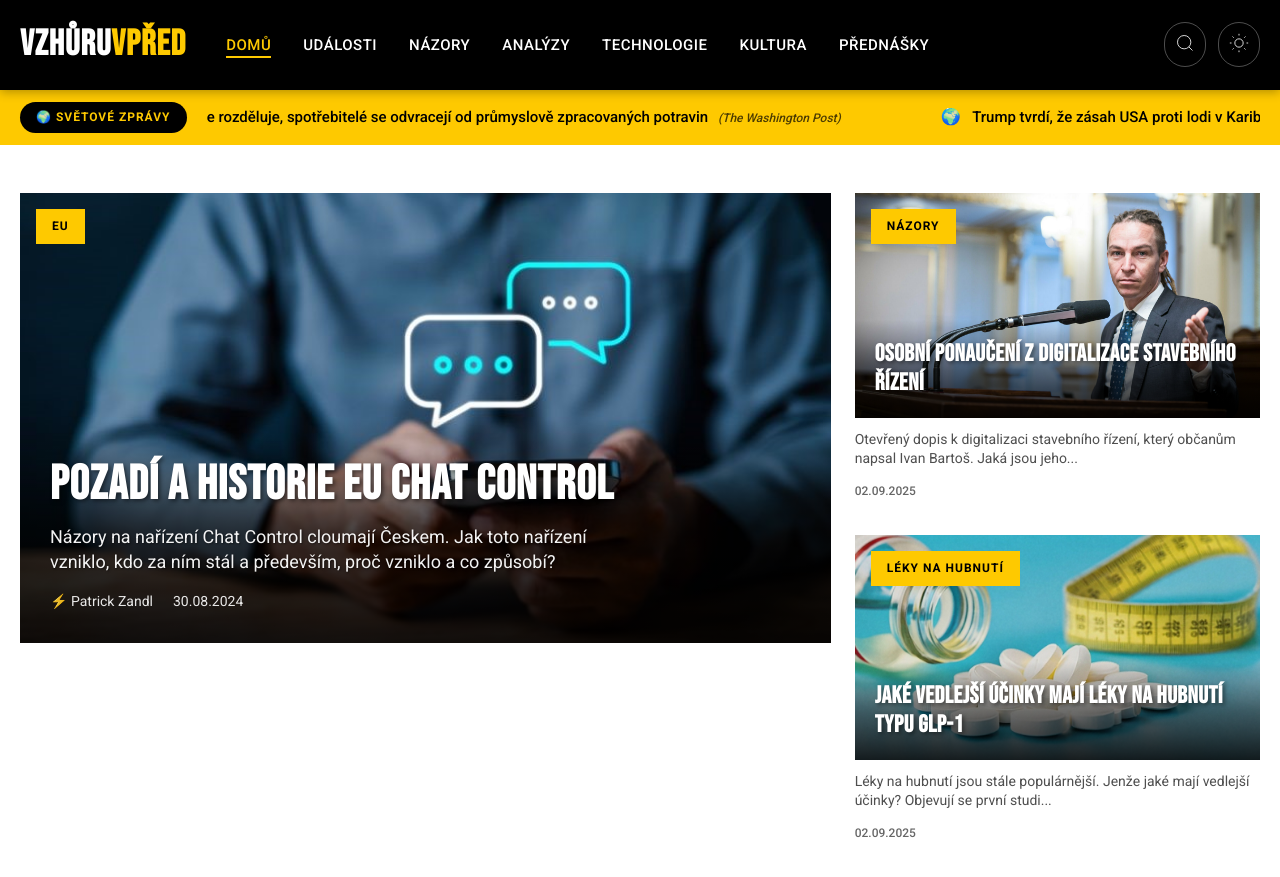
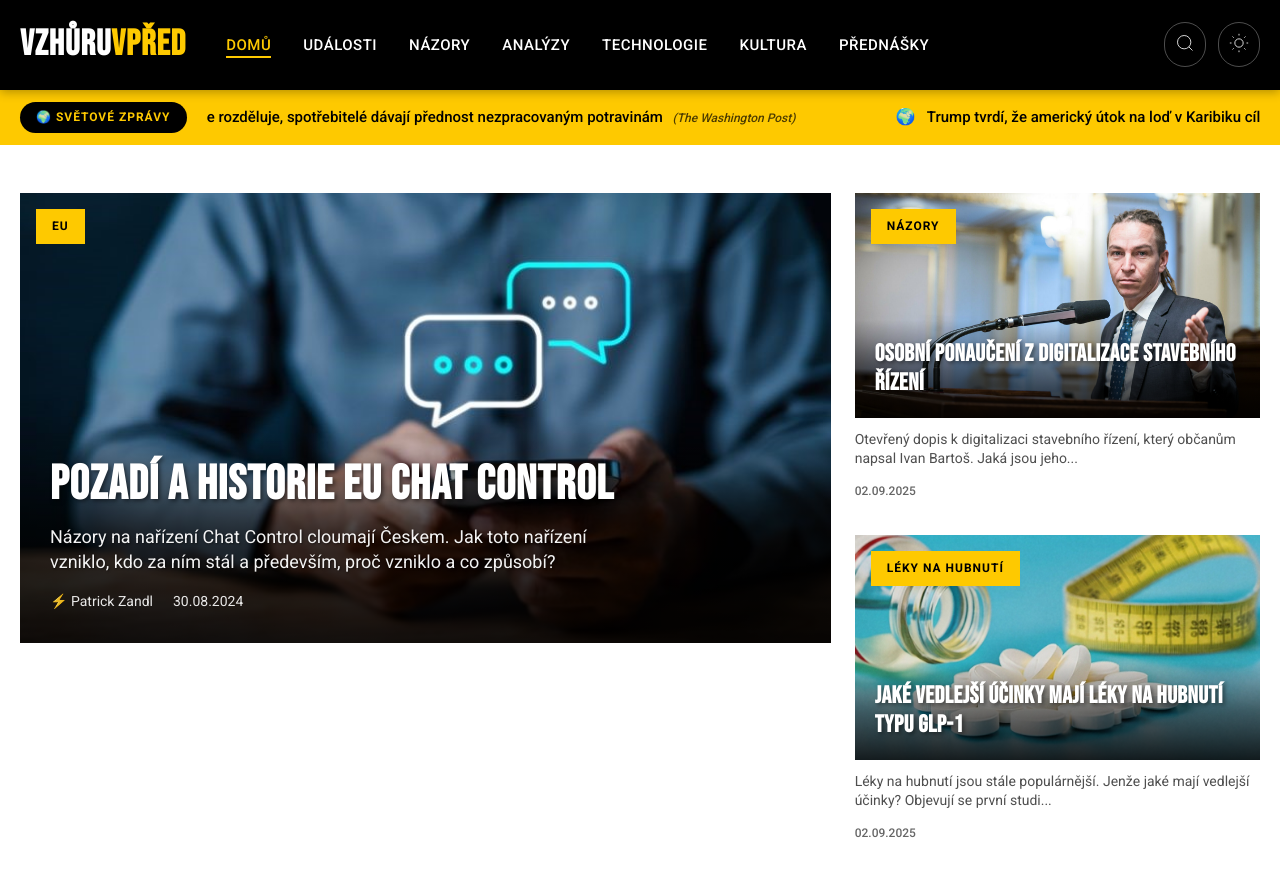
Before and after one commit to tangero/vzhuruvpred, a Jekyll site: the page built from index.html, in a window 1280 px wide and 900 px high. Shown: the top 877 px of the window. Built offline with Jekyll 4.4.1, drawn with Linux system fonts in a browser that asks for light colours; part of the change alters nothing that is shown.

Commit message:
Update world news 2025-09-03 22:18

```diff
--- a/_data/world_news.json
+++ b/_data/world_news.json
@@ -1,21 +1,21 @@
 {
-  "last_updated": "2025-09-03T21:15:41",
+  "last_updated": "2025-09-03T22:15:37",
   "articles": [
     {
       "flag": "🇺🇸",
       "country": "us",
-      "title": "Kraft Heinz se rozděluje, spotřebitelé se odvracejí od průmyslově zpracovaných potravin",
+      "title": "Kraft Heinz se rozděluje, spotřebitelé dávají přednost nezpracovaným potravinám",
       "original_title": "Kraft Heinz splitting up as consumers veer away from processed foods - The Washington Post",
       "url": "https://www.washingtonpost.com/business/2025/09/02/kraft-heinz-split-processed-foods/",
       "urlToImage": "https://www.washingtonpost.com/wp-apps/imrs.php?src=https://arc-anglerfish-washpost-prod-washpost.s3.amazonaws.com/public/AHGBKI2PENX3FAFA2A7NH7CH6Y_size-normalized.jpg&w=1440",
       "source": "The Washington Post",
       "publishedAt": "2025-09-02T22:27:15Z",
-      "description": "Velké značky se přizpůsobují trendu „small“ – zmenšují se, aby zvýšily flexibilitu a soustředily se na klíčové produkty, a uspokojily tak preference generací Z a mileniálů."
+      "description": "Velké značky se přiklánějí k „malému“ – zmenšují se, aby zvýšily flexibilitu a soustředily se na klíčové produkty, a uspokojily tak preference generací Z a mileniálů."
     },
     {
       "flag": "🌍",
       "country": "global",
-      "title": "Trump tvrdí, že zásah USA proti lodi v Karibiku cílil na venezuelský gang Tren de Aragua a zabil 11 lidí",
+      "title": "Trump tvrdí, že americký útok na loď v Karibiku cílil na venezuelský gang Tren de Aragua a zabil 11 lidí",
       "original_title": "Trump says US strike on vessel in Caribbean targeted Venezuela's Tren de Aragua gang, killed 11 - AP News",
       "url": "https://apnews.com/article/venezuela-strike-rubio-trump-0f901b2a30ee20e314bcab1385ffb0c0",
       "urlToImage": "https://dims.apnews.com/dims4/default/fa79f69/2147483647/strip/true/crop/6798x3824+0+354/resize/1440x810!/quality/90/?url=https%3A%2F%2Fassets.apnews.com%2F5a%2F87%2F4a129e234d4750501bfa844b2e27%2F1df436e3b45a41a5a1b670ae64df16f7",
@@ -37,7 +37,7 @@
     {
       "flag": "🌍",
       "country": "global",
-      "title": "Akcie Alphabetu po rozhodnutí soudu v kauze monopolu poskočily - Barron's",
+      "title": "Akcie Alphabetu po rozhodnutí soudce o nápravě v případě monopolu posílily - Barron's",
       "original_title": "Alphabet Stock Jumps After Judge Files Remedy Decisions For Monopoly Case - Barron's",
       "url": "https://www.barrons.com/articles/google-ruling-alphabet-stock-apple-e82117fa",
       "urlToImage": null,
@@ -48,35 +48,35 @@
     {
       "flag": "🌍",
       "country": "global",
-      "title": "Ashley Hinson zahajuje kampaň za senátní křeslo v Iowě",
+      "title": "Ashley Hinson zahajuje kampaň do Senátu v Iowě",
       "original_title": "Ashley Hinson launches Iowa Senate bid - Politico",
       "url": "https://www.politico.com/live-updates/2025/09/02/congress/ashley-hinson-launches-senate-bid-00540458",
       "urlToImage": "https://www.politico.com/dims4/default/8d9d3e4/2147483647/resize/1200x/quality/90/?url=https%3A%2F%2Fstatic.politico.com%2F14%2F60%2Fee51815e40ea97d481efa2f13670%2Fcongress-12911.jpg",
       "source": "Politico",
       "publishedAt": "2025-09-02T21:45:09Z",
-      "description": "Americký zákonodárce je dlouho považován za možného nástupce senátorky Joni Ernstové."
+      "description": "Republikánský zákonodárce je dlouho považován za možného nástupce senátorky Joni Ernstové."
     },
     {
       "flag": "🌍",
       "country": "global",
-      "title": "Trump oznamuje přesunutí velitelství vesmírných sil z Colorada do Alabamy",
+      "title": "Trump oznamuje přesun velitelství Vesmírných sil z Colorada do Alabamy",
       "original_title": "Trump announces Space Command headquarters moving from Colorado to Alabama - CBS News",
       "url": "https://www.cbsnews.com/live-updates/trump-announce-space-command-headquarters-location/",
       "urlToImage": "https://assets2.cbsnewsstatic.com/hub/i/r/2025/09/02/9dc8044d-17f0-4a4c-bba9-2868135dc811/thumbnail/1200x630/e3b6cfceabe4a84903c638853080da44/gettyimages-2233405771.jpg",
       "source": "CBS News",
       "publishedAt": "2025-09-02T21:40:49Z",
-      "description": "Prezident Trump oznámil tento krok z Oválné pracovny v úterý."
+      "description": "Prezident Trump oznámil tento krok v úterý z Oválné pracovny."
     },
     {
       "flag": "🌍",
       "country": "global",
-      "title": "Ceny iPhone 17 a iPhone 17 Pro odhadnuty před nadcházejícím Apple Eventem",
+      "title": "Ceny iPhonu 17 a iPhone 17 Pro jsou odhadovány před nadcházející akcí Applu",
       "original_title": "iPhone 17 and iPhone 17 Pro Prices Estimated Ahead of Apple Event Next Week - MacRumors",
       "url": "https://www.macrumors.com/2025/09/02/iphone-17-price-estimates/",
       "urlToImage": "https://images.macrumors.com/t/8t-XlHqFHgoUaJnB-MX3yoQnjLc=/2500x/article-new/2025/07/iPhone-17-Pro-Iridescent-Feature-2.jpg",
       "source": "MacRumors",
       "publishedAt": "2025-09-02T20:50:25Z",
-      "description": "Jen týden před očekávaným představením iPhonu 17 od Applu analytik zveřejnil nové odhady cen. Tady jsou J.P...."
+      "description": "Jen týden před očekávaným představením iPhonu 17 od Applu sdílel analytik nové odhady cen. Zde jsou J.P...."
     },
     {
       "flag": "🌍",
@@ -87,29 +87,29 @@
       "urlToImage": "https://www.hollywoodreporter.com/wp-content/uploads/2025/08/UBO_20240926_29648_R3-H-2025.jpg?w=1296&h=730&crop=1",
       "source": "Hollywood Reporter",
       "publishedAt": "2025-09-02T20:15:23Z",
-      "description": "Netflixový thriller z několika úhlů pohledu zachycuje reakci Bílého domu na neznámý raketový útok mířící na velké americké město během děsivých 20 minut do dopadu."
+      "description": "Netflixový thriller zobrazuje z více úhlů pohledu reakci Bílého domu na neobjasněný raketový útok směřující na velké americké město během děsivých 20 minut do dopadu."
     },
     {
       "flag": "🇺🇸",
       "country": "us",
-      "title": "Trump označuje video s hozeným vakem z Bílého domu za ‚falešák vytvořený umělou inteligencí‘",
+      "title": "Trump označil video s hozeným vakem z Bílého domu za ‚uměle vytvořený‘ podvod",
       "original_title": "Trump calls video of bag being thrown from White House an ‘AI-generated’ fake - CNN",
       "url": "https://www.cnn.com/2025/09/02/politics/white-house-black-bag-video-mystery",
       "urlToImage": "https://media.cnn.com/api/v1/images/stellar/prod/ap25245703942069.jpg?c=16x9&q=w_800,c_fill",
       "source": "CNN",
       "publishedAt": "2025-09-02T20:10:00Z",
-      "description": "Prezident Donald Trump označil virální video, na kterém je vidět, jak je z Bílého domu vyhozen černý pytel, za falešný záznam vytvořený umělou inteligencí. Dodal, že je „trochu děsivé“, jak realist..."
+      "description": "Prezident Donald Trump odmítl virální video, na kterém je vidět, jak je z Bílého domu vyhozen černý vak, jako AI generovaný podvrh, a dodal, že je „trochu děsivé“, jak realistické takové záběry moh..."
     },
     {
       "flag": "🌍",
       "country": "global",
-      "title": "Akcie padají kvůli obavám z dluhů a ekonomickým starostem, které sevřely trhy",
+      "title": "Akcie prudce klesají kvůli obavám z dluhu a ekonomickým nejistotám",
       "original_title": "Stocks tumble as debt concerns, economic worries grip markets - NBC News",
       "url": "https://www.nbcnews.com/business/markets/stocks-tumble-debt-concerns-economic-worries-grip-markets-rcna228570",
       "urlToImage": "https://media-cldnry.s-nbcnews.com/image/upload/t_nbcnews-fp-1200-630,f_auto,q_auto:best/rockcms/2025-09/250902-tariff-port-se-131p-d4af04.jpg",
       "source": "NBC News",
       "publishedAt": "2025-09-02T19:21:36Z",
-      "description": "Americké akcie klesly, když investoři zpracovávali nová ekonomická data i páteční rozhodnutí, že většina rozsáhlých cel Donalda Trumpa je nezákonná."
+      "description": "Americké akcie klesly, když investoři zpracovávali nová ekonomická data a páteční rozhodnutí, že většina rozsáhlých cel prezidenta Donalda Trumpa je nezákonná."
     },
     {
       "flag": "🌍",
@@ -120,7 +120,7 @@
       "urlToImage": "https://assets.bwbx.io/images/users/iqjWHBFdfxIU/iqkTgfsLT0ek/v0/1200x800.jpg",
       "source": "Bloomberg",
       "publishedAt": "2025-09-02T18:51:12Z",
-      "description": "Společnost Air Lease Corp. založená průkopníkem v oboru Stevenem Udvar-Házym se dohodla na prodeji za 7,4 miliardy dolarů skupině vedené společností Sumitomo Corp."
+      "description": "Společnost Air Lease Corp. postavená průkopníkem v oboru Stevenem Udvar-Házym se dohodla na prodeji za 7,4 miliardy dolarů skupině vedené společností Sumitomo Corp."
     },
     {
       "flag": "🌍",
@@ -131,12 +131,12 @@
       "urlToImage": "https://media-cldnry.s-nbcnews.com/image/upload/t_nbcnews-fp-1200-630,f_auto,q_auto:best/rockcms/2025-09/250902-burning-man-festival-ONETIMEUSE-mn-1030-fa3f22.jpg",
       "source": "NBC News",
       "publishedAt": "2025-09-02T18:48:42Z",
-      "description": "Letošní festival Burning Man začal prachovou bouří a skončil zprávou o možné vraždě."
+      "description": "Letošní festival Burning Man začal prachovou bouří a skončil zprávou o podezření z vraždy."
     },
     {
       "flag": "🌍",
       "country": "global",
-      "title": "Google tvrdí, že zabezpečení Gmailu je „silné a účinné“, a popírá velký narušující incident",
+      "title": "Google tvrdí, že zabezpečení Gmailu je „silné a efektivní“ a popírá velký únik dat",
       "original_title": "Google says Gmail security is “strong and effective” as it denies major breach - Ars Technica",
       "url": "https://arstechnica.com/gadgets/2025/09/google-says-reports-of-massive-gmail-data-breach-are-entirely-false/",
       "urlToImage": "https://cdn.arstechnica.net/wp-content/uploads/2025/02/gmail-app-1-1152x648-1740415116.jpg",
@@ -153,12 +153,12 @@
       "urlToImage": "https://variety.com/wp-content/uploads/2025/08/GettyImages-2200272312-e1756419764840.jpg?crop=0px%2C43px%2C1852px%2C1042px&resize=1000%2C563",
       "source": "Variety",
       "publishedAt": "2025-09-02T18:24:00Z",
-      "description": "Členové Please Don't Destroy John Higgins opouští 'SNL', Martin Herlihy zůstává v týmu scenáristů a Ben Marshall se připojuje k hereckému obsazení."
+      "description": "Člen skupiny Please Don't Destroy John Higgins opouští ‚SNL‘, Martin Herlihy zůstává v týmu scenáristů a Ben Marshall se připojuje k hereckému obsahu."
     },
     {
       "flag": "🇺🇸",
       "country": "us",
-      "title": "Micah Parsons před obchodním tahem Cowboys za Packers předvedl ‚podivné‘ chování",
+      "title": "Micah Parsons před závažným obchodem Cowboys s Packersy předvedl ‚podivné‘ chování",
       "original_title": "Micah Parsons displayed ‘strange’ behavior in lead-up to blockbuster Cowboys-Packers trade - New York Post",
       "url": "https://nypost.com/2025/09/02/sports/micah-parsons-displayed-strange-behavior-before-cowboys-packers-trade/",
       "urlToImage": "https://nypost.com/wp-content/uploads/sites/2/2025/09/newspress-collage-oqwelmaqd-1756831093548.jpg?quality=75&strip=all&1756816744&w=1024",
@@ -169,7 +169,7 @@
     {
       "flag": "🌍",
       "country": "global",
-      "title": "Vědci určili příčinu záhadných elektrických přepětí na satelitech",
+      "title": "Vědci určili příčinu záhadných elektrických výbojů na satelitech",
       "original_title": "Scientists Pinpoint Cause of Mysterious Electrical Surges on Satellites - Gizmodo",
       "url": "https://gizmodo.com/scientists-pinpoint-cause-of-mysterious-electrical-surges-on-satellites-2000651878",
       "urlToImage": "https://gizmodo.com/app/uploads/2025/08/OCO-2-satellite--1200x675.jpg",
@@ -180,13 +180,13 @@
     {
       "flag": "🌍",
       "country": "global",
-      "title": "Jak se venkovské nemocnice spojují, aby přežily",
+      "title": "Jak venkovské nemocnice spolupracují, aby přežily",
       "original_title": "How rural hospitals are banding together to survive - NPR",
       "url": "https://www.npr.org/sections/shots-health-news/2025/09/02/nx-s1-5519257/rural-hospitals-independent-health-networks",
       "urlToImage": "https://npr.brightspotcdn.com/dims3/default/strip/false/crop/4032x2268+0+756/resize/1400/quality/100/format/jpeg/?url=http%3A%2F%2Fnpr-brightspot.s3.amazonaws.com%2F2c%2Fa0%2F6886340e4bc5a095ac41cbdfff36%2Fbowman.JPG",
       "source": "NPR",
       "publishedAt": "2025-09-02T17:11:16Z",
-      "description": "Nezávislé a venkovské nemocnice spolupracují se svými sousedy, aby posílily své finance, místo aby se připojovaly k větším zdravotnickým systémům, aby udržely hlavu nad vodou."
+      "description": "Nezávislé a venkovské nemocnice spolupracují se sousedy, aby posílily své finance, místo aby se připojovaly k větším zdravotnickým systémům."
     },
     {
       "flag": "🌍",
@@ -202,62 +202,62 @@
     {
       "flag": "🌍",
       "country": "global",
-      "title": "Nově objevená planetka velikosti autobusu proletí zítra blízko Země — a vrátí se za přesně 100 let",
+      "title": "Nově objevená planetka velikosti autobusu proletí zítra blízko Země a vrátí se přesně za 100 let",
       "original_title": "Newly discovered bus-size asteroid will zoom close past Earth tomorrow — and will not return for exactly 100 years - Live Science",
       "url": "https://www.livescience.com/space/asteroids/newly-discovered-bus-size-asteroid-will-zoom-close-past-earth-tomorrow-and-will-not-return-for-exactly-100-years",
       "urlToImage": "https://cdn.mos.cms.futurecdn.net/DRPY3NSJKHUiKaQNdYbbpU.jpg",
       "source": "Live Science",
       "publishedAt": "2025-09-02T15:24:03Z",
-      "description": "Asteroid 2025 QV5, poprvé zaznamenaný koncem srpna, se ve středu 3. září těsně přiblíží k Zemi. Podobně blízko bude až 4. září 2125."
+      "description": "Asteroid 2025 QV5, poprvé spatřený koncem srpna, se ve středu (3. září) těsně přiblíží k Zemi. Tak blízko nás bude znovu až 4. září 2125."
     },
     {
       "flag": "🌍",
       "country": "global",
-      "title": "Recenze SSD Samsung 9100 PRO 8TB PCIe Gen5 NVMe",
+      "title": "Recenze SSD disku Samsung 9100 PRO 8TB PCIe Gen5 NVMe",
       "original_title": "Samsung 9100 PRO 8TB PCIe Gen5 NVMe SSD Review - ServeTheHome",
       "url": "https://www.servethehome.com/samsung-9100-pro-8tb-pcie-gen5-nvme-ssd-review/",
       "urlToImage": "https://www.servethehome.com/wp-content/uploads/2025/09/Samsung-9100-PRO-8TB.jpg",
       "source": "Servethehome.com",
       "publishedAt": "2025-09-02T15:20:27Z",
-      "description": "Samsung 9100 Pro 8TB je vysokokapacitní PCIe Gen5 NVMe SSD disk s vynikajícím výkonem"
+      "description": "Samsung 9100 Pro 8TB je vysokokapacitní PCIe Gen5 NVMe SSD s vynikajícím výkonem"
     },
     {
       "flag": "🌍",
       "country": "global",
-      "title": "Až 1 000 obětí si vyžádal sesuv půdy v Súdánu",
+      "title": "Až 1000 obětí sesuvu půdy v Súdánu",
       "original_title": "As many as 1,000 killed in Sudan landslide - NPR",
       "url": "https://www.npr.org/2025/09/02/nx-s1-5525607/sudan-mudslide",
       "urlToImage": "https://npr.brightspotcdn.com/dims3/default/strip/false/crop/1024x576+0+96/resize/1400/quality/100/format/jpeg/?url=http%3A%2F%2Fnpr-brightspot.s3.amazonaws.com%2F25%2Ff6%2F6eafb8bf499a8fbf497634f4cb85%2F2025-09-02t090657z-1990498834-rc2kjgax0g1b-rtrmadp-3-sudan-floods.JPG",
       "source": "NPR",
       "publishedAt": "2025-09-02T15:16:49Z",
-      "description": "Až 1000 mrtvých po sesuvu půdy, který srovnal se zemí vesnici v západním Súdánu. Místní utíkají před hladem a válkou."
+      "description": "Až 1000 mrtvých po sesuvu půdy, který srovnal se zemí vesnici v západním Súdán. Místní utíkají před hladem a válkou."
     },
     {
       "flag": "🌍",
       "country": "global",
-      "title": "Sledoval jsem vědce, jak si prohlížejí mezihvězdnou kometu 3I/ATLAS v reálném čase. A viděl jsem tohle.",
+      "title": "Sledoval jsem vědce, jak pozorují mezihvězdnou kometu 3I/ATLAS v reálném čase. A tohle viděli.",
       "original_title": "I watched scientists view the interstellar comet 3I/ATLAS in real time. Here's what they saw - Space",
       "url": "https://www.space.com/astronomy/comets/i-watched-scientists-view-the-interstellar-comet-3i-atlas-in-real-time-heres-what-they-saw",
       "urlToImage": "https://cdn.mos.cms.futurecdn.net/6N7yqZtWaifNyqUnYcKeUZ.jpg",
       "source": "Space.com",
       "publishedAt": "2025-09-02T15:00:00Z",
-      "description": "„Až tyto objekty zeslábnou natolik, že je nebude možné vidět, už je nikdy nespatříme.“"
+      "description": "„Jakmile tyto objekty zeslábnou natolik, že je nebude možné vidět, už je nikdy nikdo nespatří.“"
     },
     {
       "flag": "🌍",
       "country": "global",
-      "title": "Newsom spouští k redistrikčnímu opatření reklamní kampaň „šok a úcta“",
+      "title": "Newsom spouští reklamní kampaň ‚šok a úžas‘ pro opatření k redistrikci",
       "original_title": "Newsom rolls out ‘shock and awe’ ad campaign for redistricting measure - Politico",
       "url": "https://www.politico.com/news/2025/09/02/newsom-rolls-out-shock-and-awe-ad-campaign-for-redistricting-measure-00539331",
       "urlToImage": "https://www.politico.com/dims4/default/resize/1200/quality/90/format/jpg?url=https%3A%2F%2Fstatic.politico.com%2F72%2Fe1%2Fc92a08d84f2fbb271b469724bfd8%2Fdsc-0293.jpg",
       "source": "Politico",
       "publishedAt": "2025-09-02T14:20:10Z",
-      "description": "Reklamy přicházejí v době, kdy se v Kalifornii vyostřuje komunikační válka o přerozdělování volebních obvodů."
+      "description": "Reklamy přicházejí v době, kdy se v Kalifornii vyostřuje komunikační válka o změny hranic volebních obvodů."
     },
     {
       "flag": "🌍",
       "country": "global",
-      "title": "Herečka z filmu Tanec s vlky Graham Greene zemřela ve věku 73 let",
+      "title": "Herek z filmu Tanec s vlky Graham Greene zemřel ve věku 73 let",
       "original_title": "'Dances With Wolves' actor Graham Greene dies at 73 - ABC News",
       "url": "https://abcnews.go.com/US/dances-wolves-actor-graham-greene-dies-73-after/story?id\\\\u003d125169525",
       "urlToImage": null,
@@ -268,24 +268,24 @@
     {
       "flag": "🌍",
       "country": "global",
-      "title": "Vědci objevili Alzheimerovu chorobu ve svých genech. A tohle udělali poté",
+      "title": "Tito vědci objevili Alzheimerovu chorobu ve svých genech. A tohle udělali poté.",
       "original_title": "These scientists found Alzheimer’s in their genes. Here’s what they did next : Shots - Health News - NPR",
       "url": "https://www.npr.org/sections/shots-health-news/2025/09/02/nx-s1-5522371/alzheimers-risk-apoe4-genes-scientists-treatment-advocacy",
       "urlToImage": "https://npr.brightspotcdn.com/dims3/default/strip/false/crop/5557x3126+0+290/resize/1400/quality/100/format/jpeg/?url=http%3A%2F%2Fnpr-brightspot.s3.amazonaws.com%2Fe8%2F0f%2F2fbb4cdd4a9e92c51da2785ec4a7%2Fgettyimages-2183022841.jpg",
       "source": "NPR",
       "publishedAt": "2025-09-02T13:09:33Z",
-      "description": "Tři vědci zjistili, že mají geny dramaticky zvyšující riziko Alzheimerovy choroby. Teď pracují na tom, aby si udrželi zdravý mozek."
+      "description": "Tři vědci se dozvěděli, že mají geny dramaticky zvyšující riziko Alzheimerovy choroby. Teď pracují na tom, aby si udrželi zdravý mozek."
     },
     {
       "flag": "🌍",
       "country": "global",
-      "title": "Dolby představuje Dolby Vision 2: novou generaci své oblíbené technologie pro vylepšení obrazu HDR",
+      "title": "Dolby oznamuje Dolby Vision 2: novou generaci své oblíbené technologie pro vylepšení obrazu HDR",
       "original_title": "Dolby Announces Dolby Vision 2: A New Generation Of Its Beloved HDR Picture Quality Enhancement Technology - Forbes",
       "url": "https://www.forbes.com/sites/johnarcher/2025/09/02/dolby-announces-dolby-vision-2-a-new-generation-of-its-beloved-hdr-picture-quality-enhancement-technology/",
       "urlToImage": "https://imageio.forbes.com/specials-images/imageserve/68b6e33fa0f9e0873dae86f8/0x0.jpg?format=jpg&height=900&width=1600&fit=bounds",
       "source": "Forbes",
       "publishedAt": "2025-09-02T12:31:43Z",
-      "description": "Dolby Vision 2 má odemknout více potenciálu dnešních úchvatných televizních technologií a zároveň tvůrcům nabídnout nové nástroje pro kvalitu obrazu."
+      "description": "Dolby Vision 2 má odemknout větší potenciál dnešních úchvatných televizních technologií a zároveň tvůrcům nabídne nové nástroje pro kvalitu obrazu."
     },
     {
       "flag": "🇺🇸",
@@ -296,18 +296,18 @@
       "urlToImage": "https://www.washingtonpost.com/wp-apps/imrs.php?src=https://arc-anglerfish-washpost-prod-washpost.s3.amazonaws.com/public/4HBSHBVI65FE3G3QHSV2PDNPCM.jpg&w=1440",
       "source": "The Washington Post",
       "publishedAt": "2025-09-02T10:01:58Z",
-      "description": "V knize Sanjaye Gupty „Nemusí to bolet“ neurochirurg a lékařský novinář zkoumá nejnovější vědecké poznatky o úlevě od chronické bolesti."
+      "description": "V knize Sanjaye Gupty „Nemusí to bolet“ neurochirurg a lékařský reportér zkoumá nejnovější vědecké poznatky o zmírňování chronické bolesti."
     },
     {
       "flag": "🌍",
       "country": "global",
-      "title": "Dvojí nebezpečí: Sonda Solar Orbiter vystopovala supersrychlé elektrony až ke Slunci",
+      "title": "Dvojitá potíž: Solar Orbiter vystopoval supersrychlé elektrony zpět ke Slunci",
       "original_title": "Double trouble: Solar Orbiter traces superfast electrons back to Sun - European Space Agency",
       "url": "https://www.esa.int/Science_Exploration/Space_Science/Solar_Orbiter/Double_trouble_Solar_Orbiter_traces_superfast_electrons_back_to_Sun",
       "urlToImage": "https://www.esa.int/var/esa/storage/images/esa_multimedia/images/2025/09/solar_orbiter_traces_superfast_electrons_back_to_sun2/26849994-2-eng-GB/Solar_Orbiter_traces_superfast_electrons_back_to_Sun_pillars.png",
       "source": "Esa.int",
       "publishedAt": "2025-09-01T07:11:32Z",
-      "description": "Mise Solar Orbiter pod vedením Evropské kosmické agentury rozdělila proud energetických částic ze Slunce do dvou skupin a vystopovala každou k jinému typu erupce naší hvězdy."
+      "description": "Mise Solar Orbiter pod vedením Evropské kosmické agentury rozdělila proud energetických částic vyvržených Sluncem do dvou skupin a vysledovala každou z nich k jinému typu erupce naší hvězdy."
     }
   ]
 }
```
